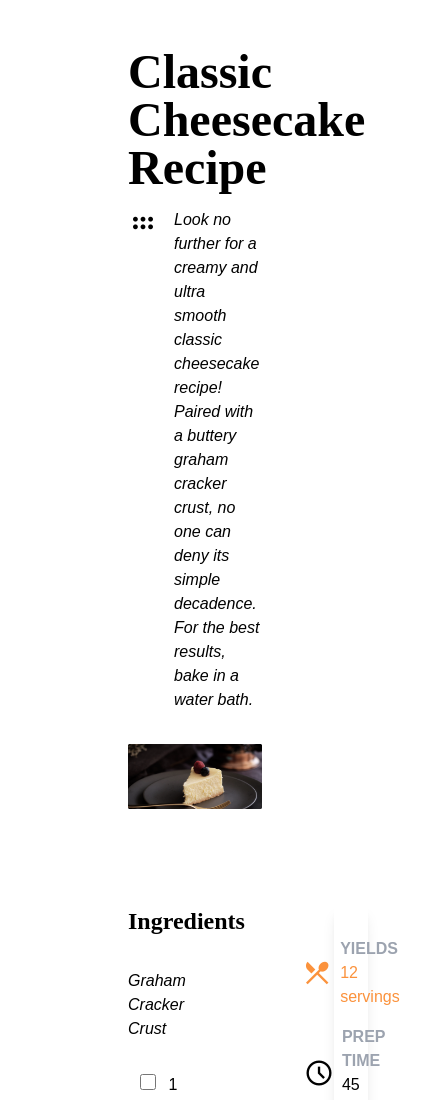
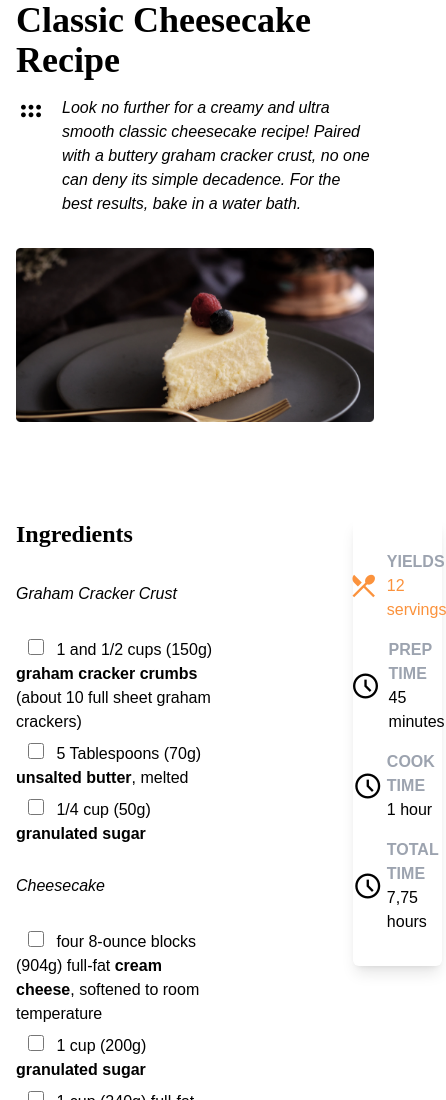
Before and after one commit to Juana-89/recipe-page-master, a website: page src/index.html in a window 390 px wide. Shown: the top 1100 px of the page, 446 px wide, since content can reach past the window. Drawn offline with nearby package versions, Linux system fonts and the light colour scheme.

Commit message:
vista responsive

```diff
--- a/src/index.html
+++ b/src/index.html
@@ -18,11 +18,11 @@
 </head>
 
 <body>
-  <section class="m-12 mr-32 ml-32">
-    <h1>
+  <section class="sm:m-12 mr-4 ml-4 md:ml-32 md:mr-32">
+    <h1 class="text-4xl sm:text-4xl">
       Classic Cheesecake Recipe
     </h1>
-    <article class="flex mt-4 mb-8 items-start w-7/12">
+    <article class="flex mt-4 mb-8 items-start w-full md:w-7/12">
       <div class="mr-4">
         <span class="material-symbols-outlined transform rotate-90">
           drag_indicator
```
Also changed, not shown: dist/output.css.
